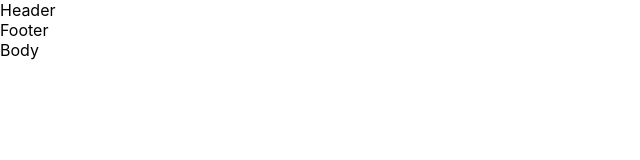
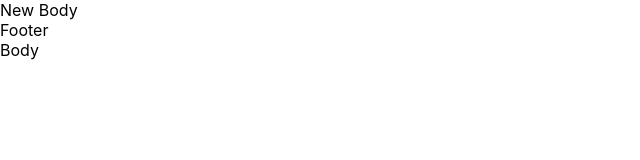
Before and after one commit to ArtyomKub/microtasks-nested-components, a React (Create React App) app: page / in a window 1280 px wide. Shown: the top 160 px of the page, without its empty margins (0-640 px from the left). Built offline with nearby package versions, Linux system fonts and the light colour scheme.

Commit message:
Add props in Header.tsx

```diff
--- a/src/App.tsx
+++ b/src/App.tsx
@@ -6,11 +6,11 @@ import {Body} from './site/Body';
 
 function App() {
     return (
-        <div>
-            <Header/>
+        <>
+            <Header title='New Body'/>
             <Footer/>
             <Body/>
-        </div>
+        </>
     );
 }
 
--- a/src/site/Header.tsx
+++ b/src/site/Header.tsx
@@ -1,9 +1,23 @@
-import React from 'react';
+import React, {FC} from 'react';
 
-export const Header = () => {
+type HeaderPropsType = {
+    title: string
+}
+
+// NEWEST METHOD
+export const Header: FC<HeaderPropsType> = (props) => {
     return (
         <div>
-            Header
+            {props.title}
         </div>
-    );
-};
+    )
+}
+
+// OLD METHOD
+// export const Header = (props: HeaderPropsType) => {
+//     return (
+//         <div>
+//             {props.title}
+//         </div>
+//     );
+// };
```
